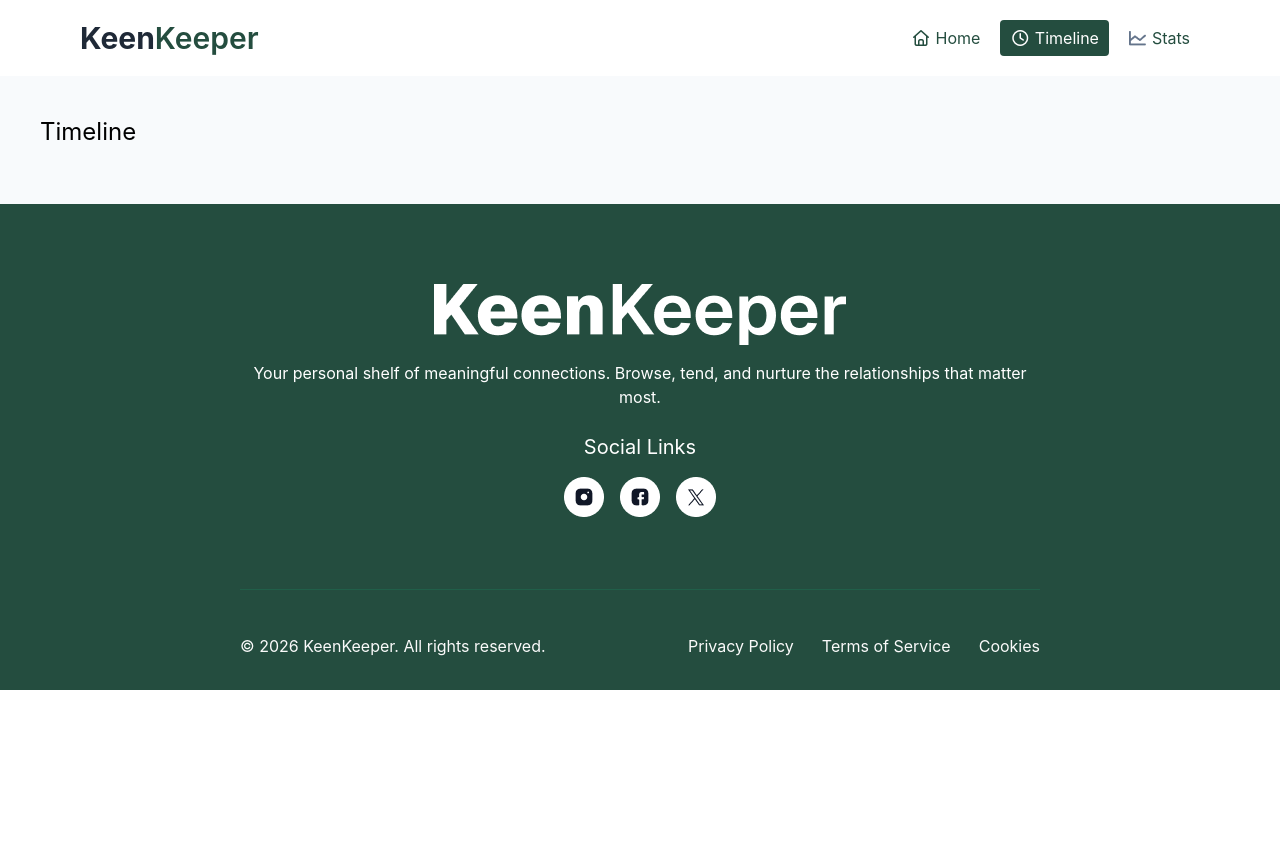
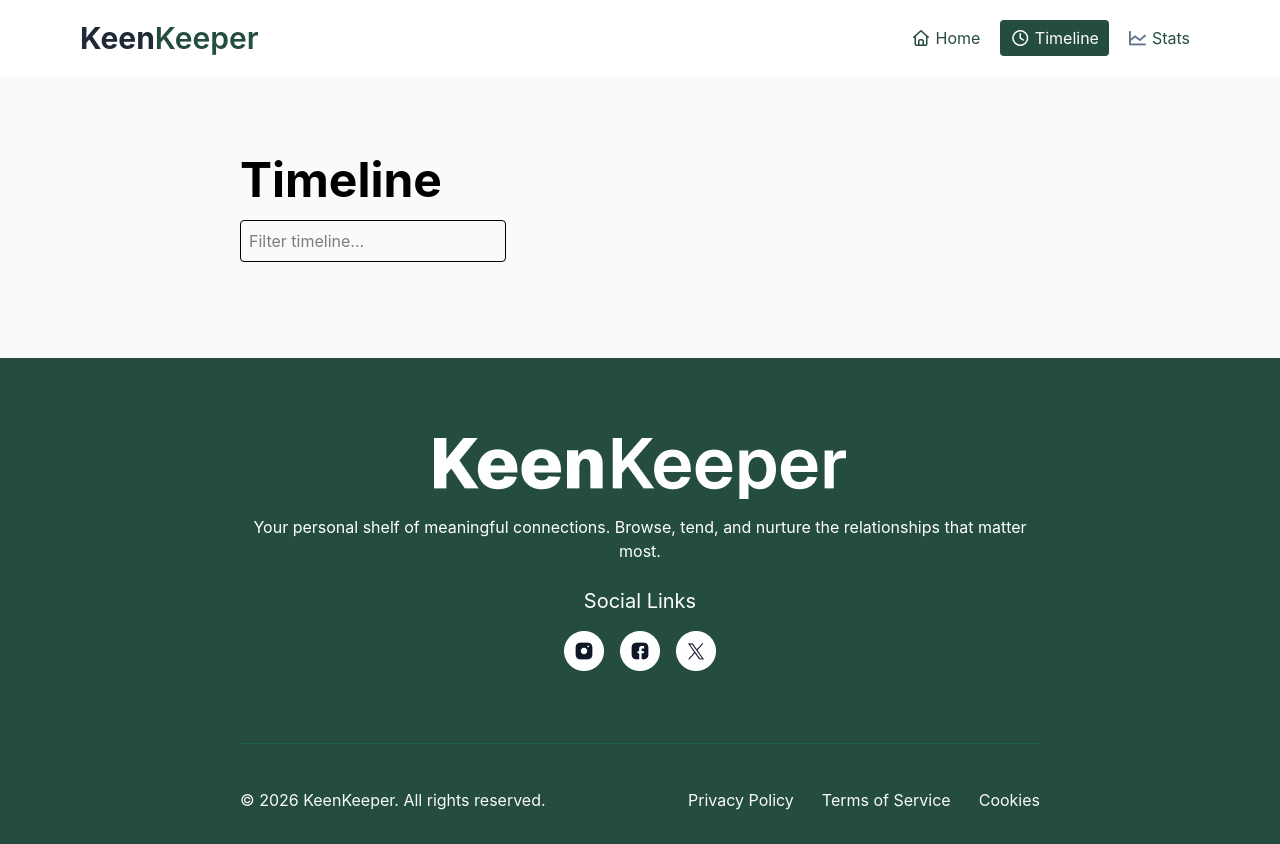
Before and after one commit to monirulfahim/Assignment-7, a React (Vite) app: page / in a window 1280 px wide. Both pictures are taken after a click on the button "Timeline". Before the commit the page ends 800 px from the top, so only its background shows below. Built offline with nearby package versions, Linux system fonts and the light colour scheme.

Commit message:
implement stats view with dynamic pie chart for interactions

```diff
--- a/package.json
+++ b/package.json
@@ -16,6 +16,7 @@
     "react": "^19.2.4",
     "react-dom": "^19.2.4",
     "react-toastify": "^11.0.5",
+    "recharts": "^3.8.1",
     "tailwindcss": "^4.2.2"
   },
   "devDependencies": {
--- a/src/App.jsx
+++ b/src/App.jsx
@@ -4,6 +4,7 @@ import { useState } from 'react';
 import { useEffect } from 'react';
 import { ToastContainer, toast } from "react-toastify";
 import "react-toastify/dist/ReactToastify.css";
+import { PieChart, Pie, Cell, Tooltip, Legend } from "recharts";
 
 function App() {
 
@@ -12,6 +13,7 @@ function App() {
   const [loading, setLoading] = useState(true);
   const [selectedFriend, setSelectedFriend] = useState(null);
   const [timeline, setTimeline] = useState([]);
+  const [search, setSearch] = useState("");
 
   const handleAction = (type) => {
     let icon;
@@ -22,7 +24,7 @@ function App() {
 
     const newEvent = {
       id: Date.now(),
-      name: selectedFriend.name,
+      name: selectedFriend?.name,
       type: type,
       icon: icon,
       date: new Date().toLocaleDateString()
@@ -32,13 +34,31 @@ function App() {
 
     toast(
       <div className="flex items-center gap-2 text-xl">
-        {icon} {type} with {selectedFriend.name}
+        {icon} {type} with {selectedFriend?.name}
       </div>,
       {
         position: "top-center",
         autoClose: 2000,
       }
     );
+  };
+
+  const getStatsData = () => {
+    const counts = {
+      Call: 0,
+      Text: 0,
+      Video: 0,
+    };
+
+    timeline.forEach((item) => {
+      counts[item.type]++;
+    });
+
+    return [
+      { name: "Call", value: counts.Call },
+      { name: "Text", value: counts.Text },
+      { name: "Video", value: counts.Video },
+    ];
   };
 
   useEffect(() => {
@@ -65,6 +85,7 @@ function App() {
             <button onClick={() => {
               setView("Timeline");
               setSelectedFriend(null);
+              setIsOpen(false);
             }} className={`rounded-sm px-2.5 py-1.5  cursor-pointer max-[768px]:px-2
                     ${view === "Timeline" ? "bg-[#244D3F] text-[#FFFFFF] rounded-sm px-2.5 py-1.5  cursor-pointer max-[768px]:px-2" : "text-[#244D3F] bg-[#FFFFFF] rounded-sm px-2.5 py-1.5  cursor-pointer max-[768px]:px-2"}`}><i className="fa-regular fa-clock"></i> Timeline</button>
           </div>
@@ -119,11 +140,27 @@ function App() {
         </div>
       </section>
 
+      {/* Timeline Section */}
+
       {view === "Timeline" && (
-        <section className="p-10 bg-[#F8FAFC] max-[576px]:p-4">
-          <h1 className="text-2xl mb-4">Timeline</h1>
+        <section className="p-10 bg-[#F8FAFC] pl-60 pr-60 pt-20 pb-20 max-[576px]:p-4 max-[768px]:p-8">
+          <h1 className="text-5xl mb-4 font-bold">Timeline</h1>
 
-          {timeline.map((item) => (
+          <input
+            type="text"
+            placeholder="Filter timeline..."
+            value={search}
+            onChange={(e) => setSearch(e.target.value)}
+            className="p-2 mb-4 border rounded"
+          />
+
+
+          {timeline
+            .filter((item) =>
+              item.name.toLowerCase().includes(search.toLowerCase()) ||
+              item.type.toLowerCase().includes(search.toLowerCase())
+            )
+            .map((item) => (
               <div key={item.id} className="bg-[#FFFFFF] p-4 mb-2 rounded-lg shadow flex gap-4 items-center max-[576px]:p-3 max-[576px]:gap-2">
                 <div className="font-semibold">
                   <div className='text-xs'> {item.icon} </div>
@@ -142,6 +179,43 @@ function App() {
         </section>
       )}
 
+
+      {/* Stats Section */}
+      {view === "Stats" && (
+        <section className="p-10 bg-[#F8FAFC] max-[576px]:p-3">
+          <h1 className="text-3xl font-bold mb-6">Friendship Analytics</h1>
+
+          <div className="bg-white p-5 rounded-lg shadow flex justify-center">
+            {timeline.length === 0 ? (
+              <p className="text-gray-500 text-lg">
+                No data yet. Add some interactions!
+              </p>
+            ) : (
+              <PieChart width={350} height={252} className='max-[576px]:width-full max-[576px]:height-full'>
+                <div>
+                  <h1>By Interaction Type</h1>
+                </div>
+
+                <Pie
+                  data={getStatsData()}
+                  cx="50%"
+                  cy="50%"
+                  outerRadius={100}
+                  dataKey="value"
+                  label={({ name, percent }) =>
+                    `${name} ${(percent * 100).toFixed(0)}%`
+                  }
+                >
+                  <Cell fill="#244D3F" />
+                  <Cell fill="#7E35E1" />
+                  <Cell fill="#37A163" />
+                </Pie>
+                <Tooltip />
+              </PieChart>
+            )}
+          </div>
+        </section>
+      )}
 
       {/* Banner Section */}
 
@@ -216,8 +290,12 @@ function App() {
         </section>
       )}
 
-      {selectedFriend && (
-        <section className='bg-[#f5f4f4] pl-57 pr-57 pt-20 pb-20 flex gap-6 items-center max-[576px]:pt-10 max-[576px]:pr-2 max-[576px]:pb-6 max-[576px]:pl-2 max-[576px]:flex-col max-[768px]:pt-10 max-[768px]:pr-4 max-[768px]:pb-6 max-[768px]:pl-4 max-[768px]:flex-col'>
+      {selectedFriend && view !== "Timeline" && (
+        <section className='bg-[#f5f4f4] pl-57 pr-57 pt-20 pb-20 flex gap-6 items-center max-[576px]:pt-10 max-[576px]:pr-2 max-[576px]:pb-6 max-[576px]:pl-2 max-[576px]:flex-col max-[768px]:pt-10 max-[768px]:pr-4 max-[768px]:pb-6 max-[768px]:pl-4 max-[768px]:flex-col relative'>
+          <button onClick={() => setSelectedFriend(null)} className='flex gap-0.5 items-center absolute top-7 max-[576px]:absolute left-3 max-[576px]:top-0.5 border border-gray-300 rounded-lg px-3 py-1 bg-blue-200 text-cyan-800 cursor-pointer max-[576px]:px-2'>
+            <div><i class="fa-solid fa-angles-left"></i></div>
+            <div className='text-2xl font-semibold'>Back</div>
+          </button>
           <div>
             <div>
               <div key={selectedFriend.id} className='flex flex-col gap-3 justify-center items-center p-8 rounded-lg bg-[#FFFFFF] cursor-pointer mb-4'>
```
Also changed, not shown: 1 other file (tests, documents, lock files or other folders). Lines whose indentation alone changed are shown as unchanged.
